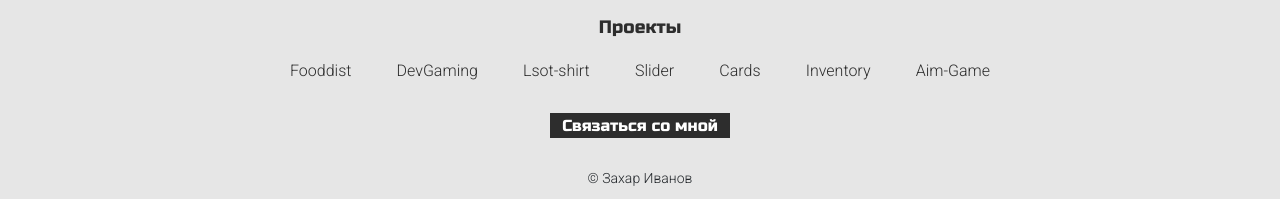
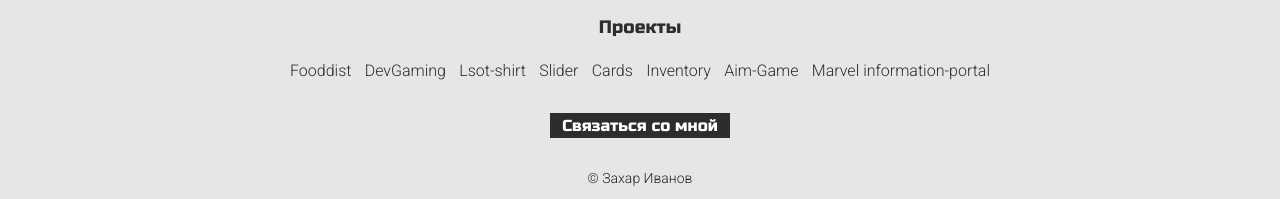
Before and after one commit to IvanovZakhar/portfolio, a plain HTML site: page index.html in a window 1280 px wide. Shown: the part 961-1160 px from the top of the page. Drawn offline with Linux system fonts and the light colour scheme.

Commit message:
update project

```diff
--- a/index.html
+++ b/index.html
@@ -135,6 +135,9 @@
                     <a href="https://ivanovzakhar.github.io/aim-game-sources/" target="_ blank" class="card">
                        Aim-Game
                     </a>
+                    <a href="https://ivanovzakhar.github.io/buildMarvel/" target="_ blank" class="card">
+                        Marvel information-portal
+                     </a>
 
                 </div>
             </div>
```
